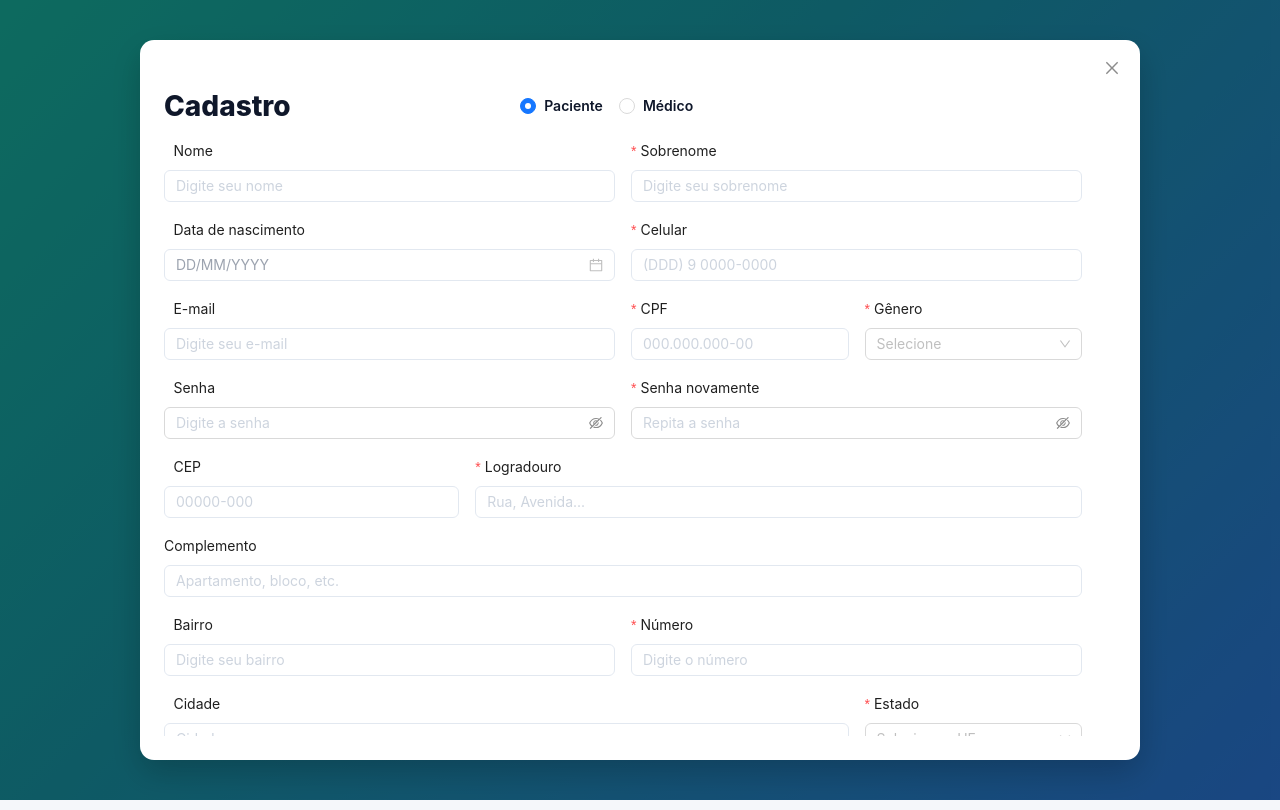
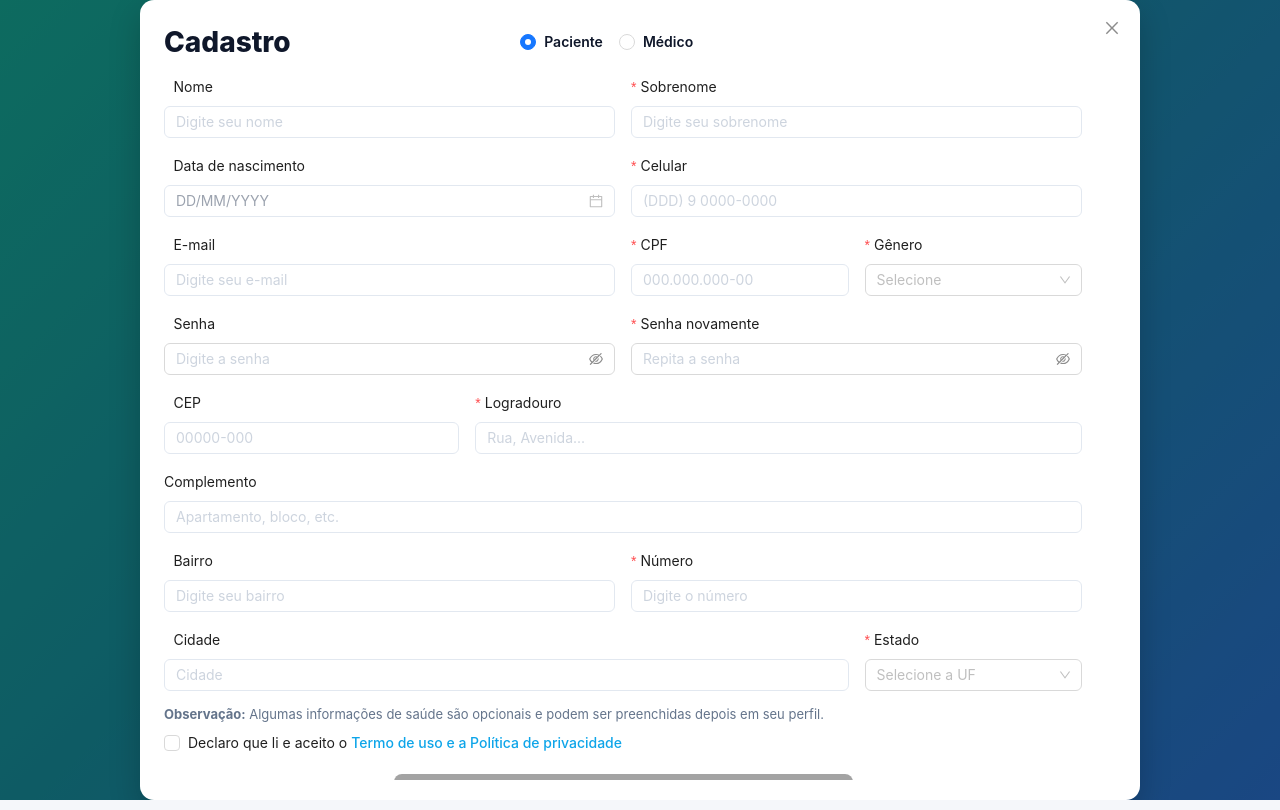
Before and after one commit to GustaHUB/projetoIntegradorFrontOFC, a React (Vite) app: page /meus/pacientes in a window 1280 px wide. Both pictures are taken after a click on the button "Criar conta". Built offline with nearby package versions, Linux system fonts and the light colour scheme.

Commit message:
- Ajuste geral

```diff
--- a/src/components/modals/cadastro/ModalCadastro.scss
+++ b/src/components/modals/cadastro/ModalCadastro.scss
@@ -1,6 +1,7 @@
 .cadastro-modal {
+  padding-top: 10px;
   .ant-modal-content {
-    max-height: 90vh;
+    max-height: 100vh;
     display: flex;
     flex-direction: column;
     box-shadow: 0 12px 32px rgba(0, 0, 0, 0.2);
--- a/src/components/modals/cadastro/ModalCadastro.tsx
+++ b/src/components/modals/cadastro/ModalCadastro.tsx
@@ -168,7 +168,7 @@ export default function CadastroModal({ open, onClose }: CadastroModalProps) {
       width={1000}
       title={null}
       rootClassName="cadastro-modal"
-      styles={{ content: { borderRadius: 14, padding: 24, paddingTop: 44 } }}
+      styles={{ content: { borderRadius: 14 } }}
       maskClosable={false}
     >
       <div className="cad-header">
--- a/src/components/modals/visualizarExame/VisualizarExameModal.scss
+++ b/src/components/modals/visualizarExame/VisualizarExameModal.scss
@@ -95,8 +95,8 @@
   color: #4b5563;
 }
 
-.ant-modal-content {
-  max-height: 90vh !important;
+.visualizar-exame .ant-modal-content {
+  max-height: 100vh !important;
   overflow: hidden !important;
 }
 
--- a/src/components/modals/visualizarExame/VisualizarExameModal.tsx
+++ b/src/components/modals/visualizarExame/VisualizarExameModal.tsx
@@ -93,6 +93,7 @@ export default function VisualizarExameModal({
       footer={null}
       width={1500}
       centered
+      rootClassName="visualizar-exame"
       afterClose={() => {
         if (fileUrl) URL.revokeObjectURL(fileUrl);
         setFileUrl(null);
--- a/src/pages/exames/seusExames/SeusExames.scss
+++ b/src/pages/exames/seusExames/SeusExames.scss
@@ -10,7 +10,7 @@
   color: #fff;
   font-weight: 700;
   border: none;
-  border-radius: 8px;
+  border-radius: 6px;
   padding: 12px;
   cursor: pointer;
   transition: background 0.3s ease;
--- a/src/pages/usuarioMedico/meusPacientes/MeusPacientes.tsx
+++ b/src/pages/usuarioMedico/meusPacientes/MeusPacientes.tsx
@@ -34,9 +34,9 @@ export default function SeusExames() {
       defaultSortOrder: "ascend",
     },
     {
-      title: "Data de nascimento",
-      dataIndex: "dataNascimento",
-      key: "dataNascimento",
+      title: "Autorizado em",
+      dataIndex: "autorizadoEm",
+      key: "autorizadoEm",
       sorter: (a, b) =>
         dayjs(a.autorizadoEm).valueOf() - dayjs(b.autorizadoEm).valueOf(),
       defaultSortOrder: "ascend",
--- a/src/services/interfaces/Interfaces.tsx
+++ b/src/services/interfaces/Interfaces.tsx
@@ -69,7 +69,7 @@ export type PacienteRow = {
   nome: string;
   cpf: string;
   dataNascimento: string;
-  rawDate: string;
+  rawDate?: string;
   autorizadoEm?: string;
 };
 
```
